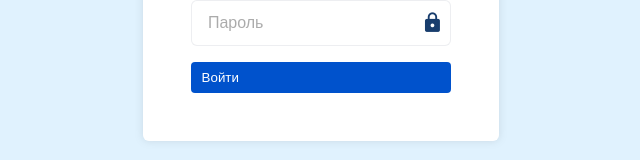
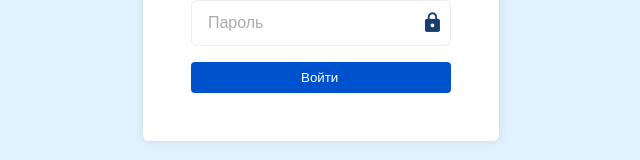
Before and after one commit to strukovd/gazprom-partners, a Nuxt app: page /login in a window 1280 px wide. Shown: the part 476-636 px from the top of the page, without its empty margins (319-959 px from the left). Built offline with nearby package versions, Linux system fonts and the light colour scheme.

Commit message:
fixed base-button

```diff
--- a/app/components/common/BaseButton.vue
+++ b/app/components/common/BaseButton.vue
@@ -9,7 +9,7 @@
 		}"
 	>
 		<BaseIcon v-if="prependIcon" fill="currentColor" size="1.2em" :name="prependIcon"/>
-		<span class="button-text"><slot name="default"></slot></span>
+		<div class="button-text"><slot name="default"></slot></div>
 		<BaseIcon v-if="appendIcon" fill="currentColor" size="1.2em" :name="appendIcon"/>
 	</button>
 </template>
@@ -96,6 +96,8 @@ export default defineComponent({
 
 	.button-text {
 		font-weight: 300;
+		text-align: center;
+    	flex: auto 1 1;
 	}
 }
 </style>
```
